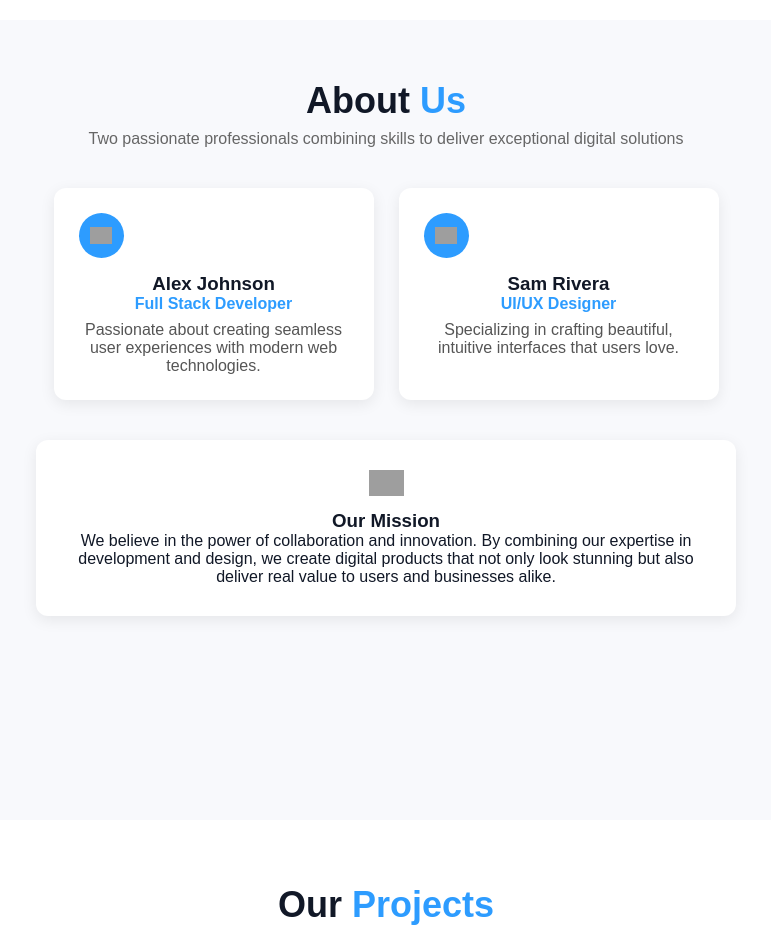
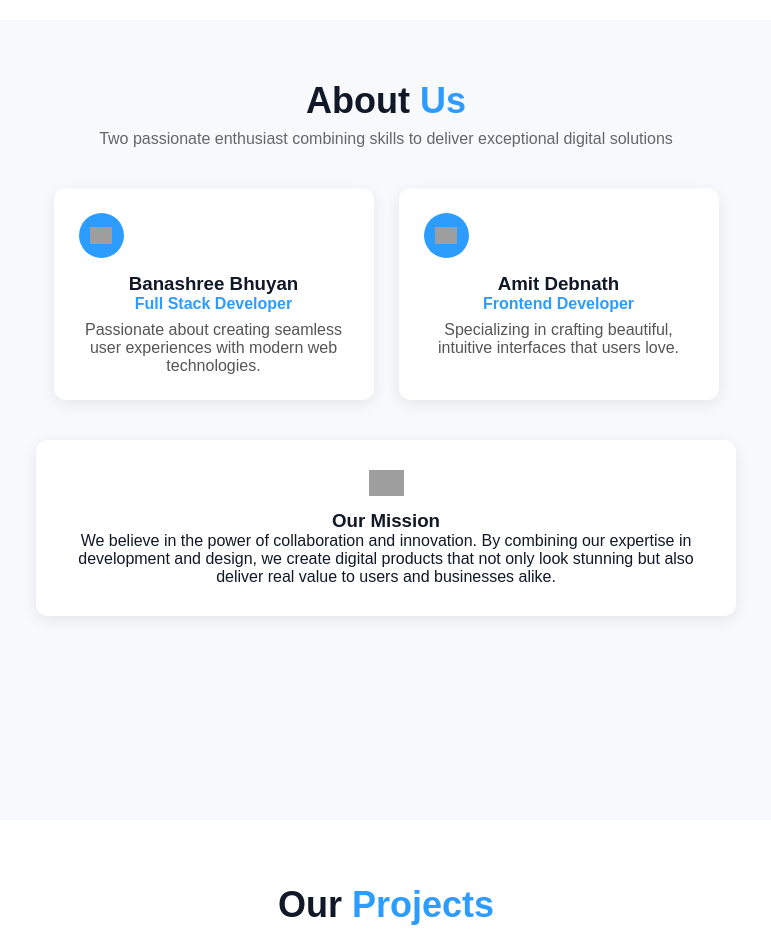
Before and after one commit to Amit-Debnath0105/PORTFOLIO-, a plain HTML site: page index.html in a window 1280 px wide. Shown: the part 780-1709 px from the top of the page, without its empty margins (254-1025 px from the left). Drawn offline with Linux system fonts and the light colour scheme; grey boxes are pictures that could not be loaded.

Commit message:
Name changed

```diff
--- a/index.html
+++ b/index.html
@@ -33,7 +33,7 @@
     <h2 class="about-title">About <span class="blue">Us</span></h2>
 
     <p class="about-subtitle">
-        Two passionate professionals combining skills to deliver exceptional digital solutions
+        Two passionate enthusiast combining skills to deliver exceptional digital solutions
     </p>
 
     <div class="about-cards">
@@ -43,7 +43,7 @@
             <div class="icon-circle">
                 <img src="https://img.icons8.com/ios-filled/50/ffffff/source-code.png" alt="">
             </div>
-            <h3>Alex Johnson</h3>
+            <h3>Banashree Bhuyan</h3>
             <p class="role">Full Stack Developer</p>
             <p class="desc">
                 Passionate about creating seamless user experiences with modern web technologies.
@@ -55,8 +55,8 @@
             <div class="icon-circle">
                 <img src="https://img.icons8.com/ios-filled/50/ffffff/design.png" alt="">
             </div>
-            <h3>Sam Rivera</h3>
-            <p class="role">UI/UX Designer</p>
+            <h3>Amit Debnath</h3>
+            <p class="role">Frontend Developer</p>
             <p class="desc">
                 Specializing in crafting beautiful, intuitive interfaces that users love.
             </p>
```
